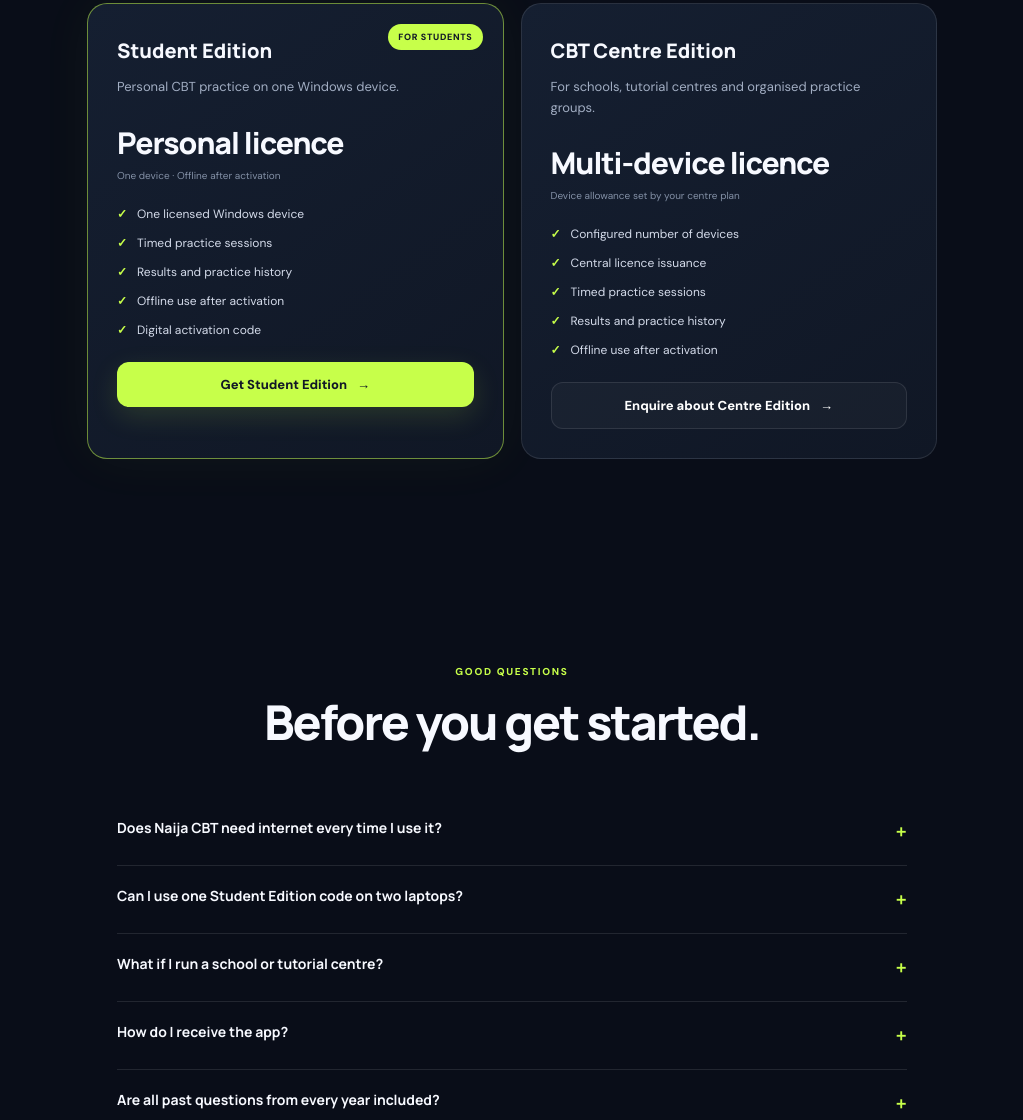
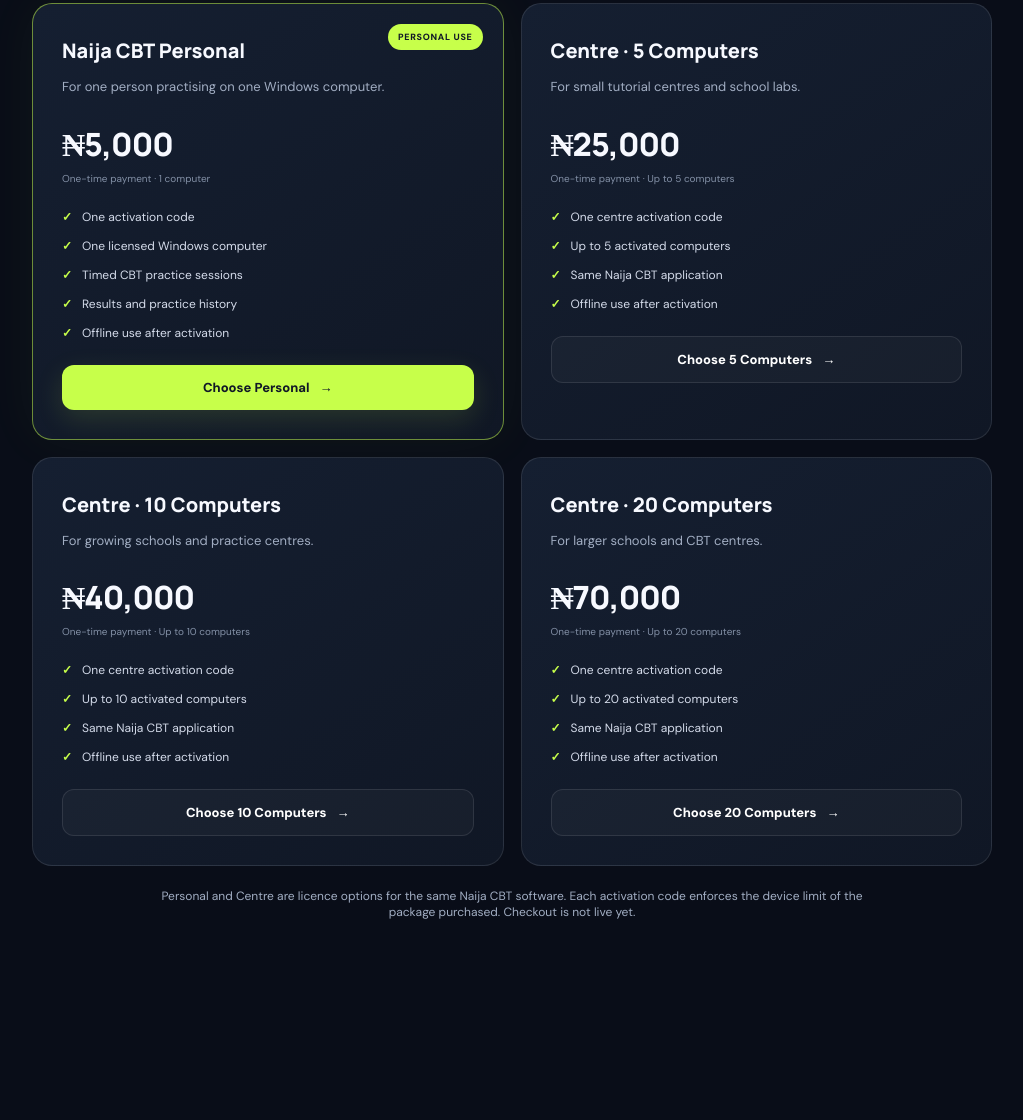
Before and after one commit to koboby/Naija-Cbt-Sales-page, a plain HTML site: page index.html in a window 1280 px wide. Shown: the part 3337-4457 px from the top of the page, without its empty margins (128-1151 px from the left). Drawn offline with Linux system fonts and the light colour scheme.

Commit message:
Publish Naija CBT Personal and Centre package prices

```diff
--- a/index.html
+++ b/index.html
@@ -17,14 +17,14 @@ nav{height:82px;display:flex;align-items:center;justify-content:space-between;po
 section{position:relative;z-index:1;padding:100px 0}.section-head{text-align:center;max-width:680px;margin:0 auto 48px}.kicker{color:var(--lime);font-size:10px;letter-spacing:1.7px;font-weight:900;text-transform:uppercase}.section-head h2{font:900 clamp(30px,4vw,48px)/1.13 Manrope;letter-spacing:-2px;margin:15px 0}.section-head p{color:var(--muted);line-height:1.8;font-size:15px}.feature-grid{display:grid;grid-template-columns:repeat(3,1fr);gap:15px}.feature{background:linear-gradient(145deg,#151f31,#101725);border:1px solid var(--line);border-radius:18px;padding:26px;min-height:205px;transition:.25s}.feature:hover{transform:translateY(-5px);border-color:#c7ff4a55}.feature-icon{width:43px;height:43px;border-radius:13px;display:grid;place-items:center;background:#c7ff4a14;color:var(--lime);font-size:20px}.feature:nth-child(2) .feature-icon,.feature:nth-child(5) .feature-icon{background:#56e4d51a;color:var(--cyan)}.feature:nth-child(3) .feature-icon,.feature:nth-child(6) .feature-icon{background:#9a8cff1a;color:var(--purple)}.feature h3{font:800 16px Manrope;margin:20px 0 9px}.feature p{font-size:13px;line-height:1.7;color:var(--muted);margin:0}
 .split{display:grid;grid-template-columns:1fr 1fr;gap:70px;align-items:center}.split-art{border:1px solid var(--line);border-radius:24px;background:radial-gradient(circle at 25% 15%,#6658d833,transparent 40%),linear-gradient(145deg,#172238,#0e1523);padding:28px;min-height:340px;display:flex;align-items:center;justify-content:center}.offline-card{width:min(100%,390px);border:1px solid #ffffff1b;border-radius:17px;background:#0b1321;padding:21px;box-shadow:0 20px 60px #0006}.offline-card .bar{display:flex;justify-content:space-between;color:#9ba9bd;font-size:11px}.offline-card h3{font:800 23px Manrope;margin:25px 0 7px}.offline-card p{color:var(--muted);font-size:12px;line-height:1.6}.offline-pill{display:inline-flex;margin-top:12px;border-radius:99px;padding:8px 12px;background:#56e4d51b;color:var(--cyan);font-size:10px;font-weight:800}.split-copy h2{font:900 clamp(31px,4vw,47px)/1.12 Manrope;letter-spacing:-2px;margin:13px 0 18px}.split-copy>p{color:var(--muted);font-size:15px;line-height:1.8}.checks{list-style:none;padding:0;margin:24px 0}.checks li{display:flex;gap:12px;align-items:flex-start;color:#dce4f1;font-size:13px;margin:15px 0}.checks b{color:var(--lime);font-size:16px}
 .steps{display:grid;grid-template-columns:repeat(3,1fr);gap:16px}.step{padding:24px;border-top:1px solid #c7ff4a66;background:linear-gradient(180deg,#c7ff4a09,transparent);border-radius:0 0 15px 15px}.step-no{font:900 12px Manrope;color:var(--lime)}.step h3{font:800 17px Manrope;margin:14px 0 8px}.step p{font-size:13px;line-height:1.7;color:var(--muted);margin:0}
-.pricing-wrap{display:grid;grid-template-columns:1fr 1fr;gap:17px;max-width:850px;margin:auto}.price-card{background:linear-gradient(145deg,#151f31,#101725);border:1px solid var(--line);border-radius:20px;padding:29px;position:relative}.price-card.featured{border-color:#c7ff4a80;box-shadow:0 0 55px #c7ff4a0c}.popular{position:absolute;right:20px;top:20px;background:var(--lime);color:#111827;font-size:9px;font-weight:900;padding:7px 10px;border-radius:20px;text-transform:uppercase;letter-spacing:.7px}.price-card h3{font:800 20px Manrope;margin:4px 0 8px}.price-card>p{font-size:13px;color:var(--muted);line-height:1.6}.price{font:900 30px Manrope;margin:24px 0 6px;letter-spacing:-1px}.price-note{font-size:10px;color:#8390a6}.price-card ul{list-style:none;padding:0;margin:24px 0}.price-card li{font-size:12px;color:#d4dbea;margin:13px 0;display:flex;gap:10px}.price-card li:before{content:'✓';color:var(--lime);font-weight:900}.price-card .btn{width:100%}
+.pricing-wrap{display:grid;grid-template-columns:repeat(2,minmax(0,1fr));gap:17px;max-width:960px;margin:auto;align-items:stretch}.price-card{min-width:0}.price-card .price{font-size:clamp(25px,3vw,32px);overflow-wrap:anywhere}.price-card{background:linear-gradient(145deg,#151f31,#101725);border:1px solid var(--line);border-radius:20px;padding:29px;position:relative}.price-card.featured{border-color:#c7ff4a80;box-shadow:0 0 55px #c7ff4a0c}.popular{position:absolute;right:20px;top:20px;background:var(--lime);color:#111827;font-size:9px;font-weight:900;padding:7px 10px;border-radius:20px;text-transform:uppercase;letter-spacing:.7px}.price-card h3{font:800 20px Manrope;margin:4px 0 8px}.price-card>p{font-size:13px;color:var(--muted);line-height:1.6}.price{font:900 30px Manrope;margin:24px 0 6px;letter-spacing:-1px}.price-note{font-size:10px;color:#8390a6}.price-card ul{list-style:none;padding:0;margin:24px 0}.price-card li{font-size:12px;color:#d4dbea;margin:13px 0;display:flex;gap:10px}.price-card li:before{content:'✓';color:var(--lime);font-weight:900}.price-card .btn{width:100%}
 .faq{max-width:790px;margin:auto}.faq details{border-bottom:1px solid var(--line);padding:20px 0}.faq summary{cursor:pointer;list-style:none;font:700 14px Manrope;display:flex;justify-content:space-between;gap:20px}.faq summary::-webkit-details-marker{display:none}.faq summary:after{content:'+';color:var(--lime);font-size:20px}.faq details[open] summary:after{content:'−'}.faq details p{color:var(--muted);font-size:13px;line-height:1.8;max-width:700px}
 .cta{padding:65px 35px;border:1px solid #c7ff4a3b;border-radius:25px;background:radial-gradient(circle at 85% 0%,#9a8cff30,transparent 34%),linear-gradient(120deg,#1b2a37,#111a2a);text-align:center}.cta h2{font:900 clamp(30px,4vw,47px)/1.12 Manrope;letter-spacing:-2px;margin:0 0 14px}.cta p{color:var(--muted);max-width:540px;margin:0 auto 25px;line-height:1.7;font-size:14px}
 footer{padding:35px 0 45px;border-top:1px solid var(--line);margin-top:90px}.foot{display:flex;justify-content:space-between;align-items:center;gap:20px;flex-wrap:wrap}.foot p{font-size:11px;color:#78869d}.foot-links{display:flex;gap:20px;color:#a9b4c7;font-size:11px}
 .modal-backdrop{position:fixed;inset:0;background:#02050bd9;z-index:20;display:none;place-items:center;padding:20px}.modal-backdrop.show{display:grid}.modal{max-width:430px;width:100%;padding:30px;background:#151f31;border:1px solid #ffffff20;border-radius:20px;box-shadow:0 30px 100px #0009}.modal h3{font:900 23px Manrope;margin:0 0 12px}.modal p{font-size:13px;line-height:1.7;color:var(--muted)}.modal button{margin-top:12px;width:100%}
 .reveal{opacity:0;transform:translateY(22px);transition:opacity .7s ease,transform .7s ease}.reveal.visible{opacity:1;transform:none}
 @media(max-width:850px){.navlinks{display:none;position:absolute;top:72px;left:0;right:0;background:#111827;border:1px solid var(--line);padding:20px;border-radius:14px;flex-direction:column;gap:20px}.navlinks.open{display:flex}.menu-btn{display:block}.nav-actions>.btn{display:none}.hero{grid-template-columns:1fr;padding-top:65px;gap:48px}.hero-copy{max-width:650px}.visual{max-width:560px;width:100%;margin:auto}.feature-grid{grid-template-columns:repeat(2,1fr)}.split{gap:35px}.strip-inner{justify-content:center}.strip-label{width:100%;text-align:center}}
-@media(max-width:620px){.wrap{width:min(var(--max),calc(100% - 30px))}nav{height:70px}.hero{padding:55px 0 55px;min-height:auto}.hero h1{letter-spacing:-2.6px;font-size:48px}.hero-copy{font-size:15px}.hero-actions{flex-direction:column;align-items:stretch}.hero-actions .btn{width:100%}.device{padding:8px;border-radius:19px}.screen{padding:13px;min-height:400px}.float-score{right:-6px;top:48px}.float-offline{left:-7px;bottom:20px}.floating{padding:10px 12px}.feature-grid,.steps,.pricing-wrap,.split{grid-template-columns:1fr}.feature{min-height:auto}.split-art{min-height:290px;order:2}.split-copy{order:1}.section-head{margin-bottom:32px}.section-head h2,.split-copy h2{letter-spacing:-1.2px}section{padding:72px 0}.cta{padding:45px 20px}.foot{flex-direction:column;align-items:flex-start}.foot-links{flex-wrap:wrap}.strip-item{font-size:11px}.stat strong{font-size:15px}}
+@media(max-width:620px){.wrap{width:min(var(--max),calc(100% - 30px))}nav{height:70px}.hero{padding:55px 0 55px;min-height:auto}.hero h1{letter-spacing:-2.6px;font-size:48px}.hero-copy{font-size:15px}.hero-actions{flex-direction:column;align-items:stretch}.hero-actions .btn{width:100%}.device{padding:8px;border-radius:19px}.screen{padding:13px;min-height:400px}.float-score{right:4px;top:48px}.float-offline{left:4px;bottom:20px}.floating{padding:10px 12px}.feature-grid,.steps,.pricing-wrap,.split{grid-template-columns:minmax(0,1fr)}.feature{min-height:auto}.split-art{min-height:290px;order:2}.split-copy{order:1}.section-head{margin-bottom:32px}.section-head h2,.split-copy h2{letter-spacing:-1.2px}section{padding:72px 0}.cta{padding:45px 20px}.foot{flex-direction:column;align-items:flex-start}.foot-links{flex-wrap:wrap}.strip-item{font-size:11px}.stat strong{font-size:15px}}
 @media(prefers-reduced-motion:reduce){html{scroll-behavior:auto}*,*:before,*:after{transition:none!important;animation:none!important}.reveal{opacity:1;transform:none}}
 </style>
 </head>
@@ -86,9 +86,12 @@ footer{padding:35px 0 45px;border-top:1px solid var(--line);margin-top:90px}.foo
 <section id="plans">
 <div class="section-head reveal"><span class="kicker">CHOOSE YOUR ACCESS</span><h2>One goal. The right licence.</h2><p>Whether you are preparing on your own or managing practice for a group, choose the access that matches your setup.</p></div>
 <div class="pricing-wrap">
-<article class="price-card featured reveal"><span class="popular">For students</span><h3>Student Edition</h3><p>Personal CBT practice on one Windows device.</p><div class="price">Personal licence</div><div class="price-note">One device · Offline after activation</div><ul><li>One licensed Windows device</li><li>Timed practice sessions</li><li>Results and practice history</li><li>Offline use after activation</li><li>Digital activation code</li></ul><button class="btn btn-primary buy-btn" data-plan="student">Get Student Edition <span>→</span></button></article>
-<article class="price-card reveal"><h3>CBT Centre Edition</h3><p>For schools, tutorial centres and organised practice groups.</p><div class="price">Multi-device licence</div><div class="price-note">Device allowance set by your centre plan</div><ul><li>Configured number of devices</li><li>Central licence issuance</li><li>Timed practice sessions</li><li>Results and practice history</li><li>Offline use after activation</li></ul><button class="btn btn-ghost buy-btn" data-plan="centre">Enquire about Centre Edition <span>→</span></button></article>
+<article class="price-card featured reveal"><span class="popular">Personal use</span><h3>Naija CBT Personal</h3><p>For one person practising on one Windows computer.</p><div class="price">₦5,000</div><div class="price-note">One-time payment · 1 computer</div><ul><li>One activation code</li><li>One licensed Windows computer</li><li>Timed CBT practice sessions</li><li>Results and practice history</li><li>Offline use after activation</li></ul><button class="btn btn-primary buy-btn" data-plan="personal">Choose Personal <span>→</span></button></article>
+<article class="price-card reveal"><h3>Centre · 5 Computers</h3><p>For small tutorial centres and school labs.</p><div class="price">₦25,000</div><div class="price-note">One-time payment · Up to 5 computers</div><ul><li>One centre activation code</li><li>Up to 5 activated computers</li><li>Same Naija CBT application</li><li>Offline use after activation</li></ul><button class="btn btn-ghost buy-btn" data-plan="centre_5">Choose 5 Computers <span>→</span></button></article>
+<article class="price-card reveal"><h3>Centre · 10 Computers</h3><p>For growing schools and practice centres.</p><div class="price">₦40,000</div><div class="price-note">One-time payment · Up to 10 computers</div><ul><li>One centre activation code</li><li>Up to 10 activated computers</li><li>Same Naija CBT application</li><li>Offline use after activation</li></ul><button class="btn btn-ghost buy-btn" data-plan="centre_10">Choose 10 Computers <span>→</span></button></article>
+<article class="price-card reveal"><h3>Centre · 20 Computers</h3><p>For larger schools and CBT centres.</p><div class="price">₦70,000</div><div class="price-note">One-time payment · Up to 20 computers</div><ul><li>One centre activation code</li><li>Up to 20 activated computers</li><li>Same Naija CBT application</li><li>Offline use after activation</li></ul><button class="btn btn-ghost buy-btn" data-plan="centre_20">Choose 20 Computers <span>→</span></button></article>
 </div>
+<p style="text-align:center;color:var(--muted);font-size:12px;margin:22px auto 0;max-width:720px">Personal and Centre are licence options for the same Naija CBT software. Each activation code enforces the device limit of the package purchased. Checkout is not live yet.</p>
 </section>
 <section id="faq">
 <div class="section-head reveal"><span class="kicker">GOOD QUESTIONS</span><h2>Before you get started.</h2></div>
@@ -115,7 +118,8 @@ document.querySelectorAll('.buy-btn').forEach(btn=>btn.addEventListener('click',
  const plan=btn.dataset.plan;
  const url=window.NAIJACBT_CONFIG?.checkoutUrls?.[plan];
  if(url){window.location.href=url;return;}
- modalText.textContent=plan==='centre'?'Centre Edition checkout is being prepared. Payment verification and multi-device licence setup must be connected before orders can be accepted.':'Student Edition checkout is being prepared. We are connecting secure payment verification and automatic one-device activation-code delivery before accepting orders.';
+ const labels={personal:'Personal (₦5,000; 1 computer)',centre_5:'Centre (₦25,000; 5 computers)',centre_10:'Centre (₦40,000; 10 computers)',centre_20:'Centre (₦70,000; 20 computers)'};
+ modalText.textContent=labels[plan]+' has been selected. Checkout is not live yet; Paystack verification and automatic licence delivery must be connected before orders can be accepted.';
  modal.classList.add('show');
 }));
 document.getElementById('closeModal').addEventListener('click',()=>modal.classList.remove('show'));
```
